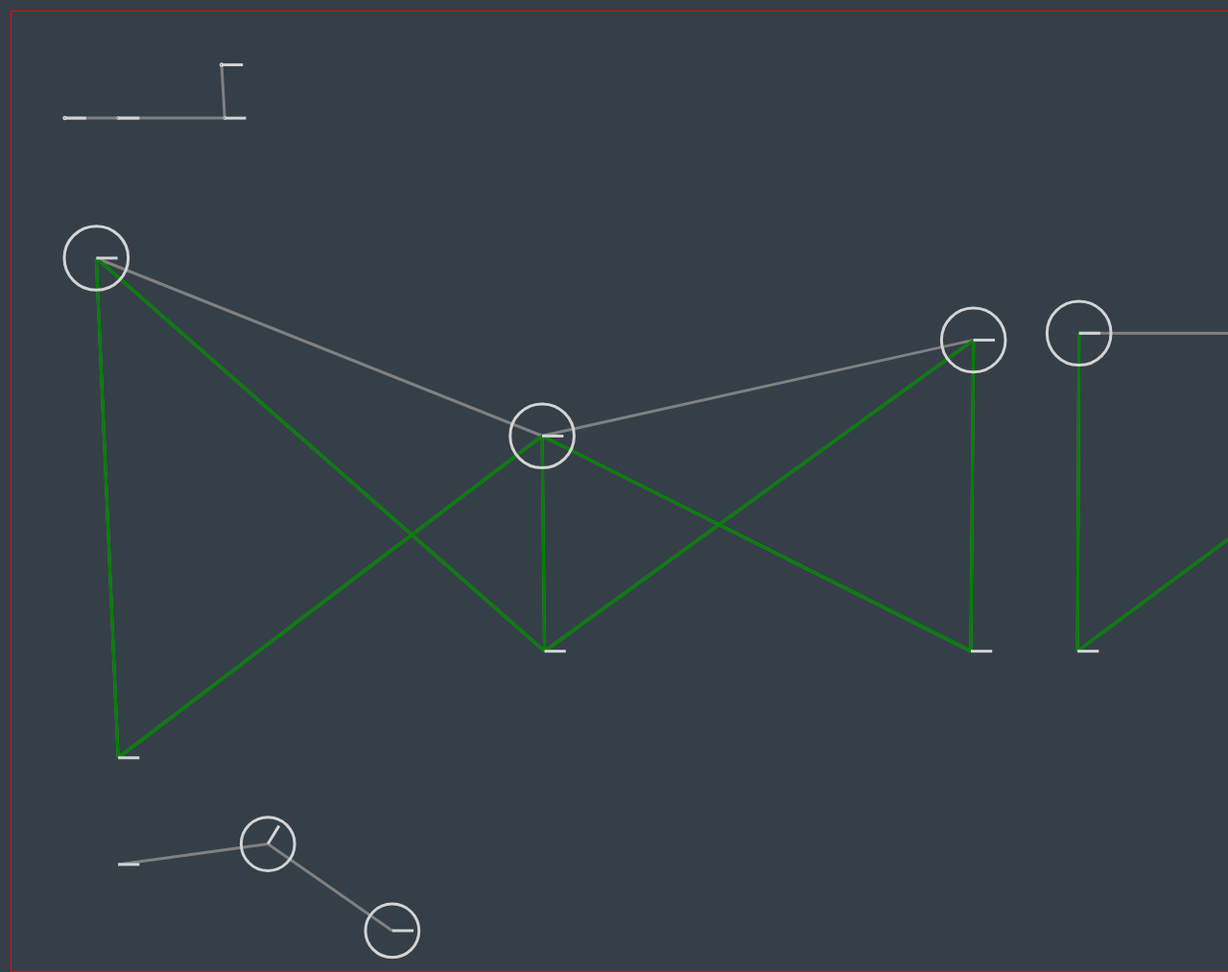
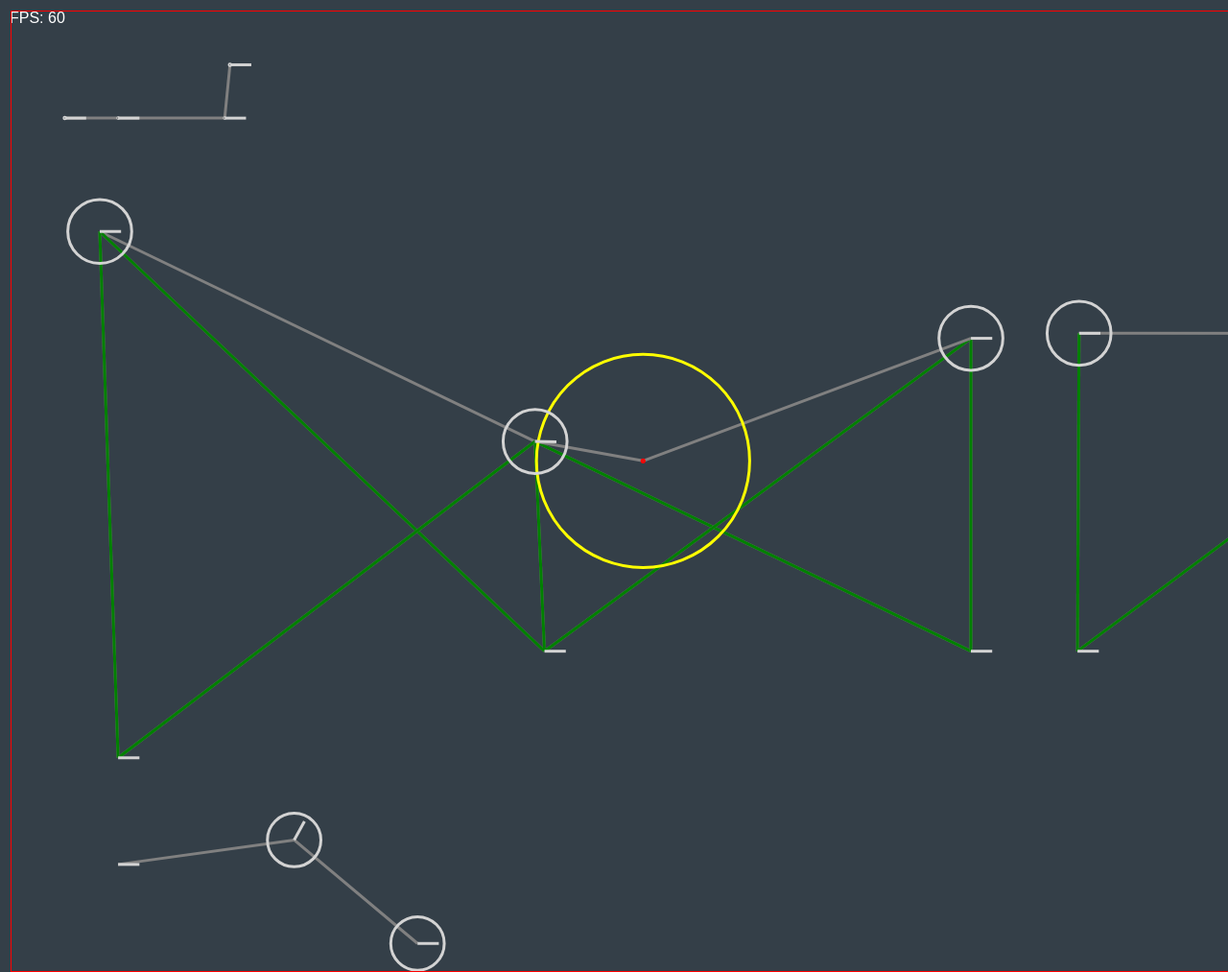
Before and after one commit to JoakimGustafsson/Truss, a plain HTML site: page Truss.html in a window 1280 px wide. Shown: the top 1013 px of the page at 96% size. Drawn offline with Linux system fonts and the light colour scheme.

Commit message:
FPS displayed

```diff
--- a/Javascript/Actuators.js
+++ b/Javascript/Actuators.js
@@ -85,9 +85,10 @@ class BinaryActuatorNode extends ActuatorNode {
 	 * This calculates the position like a normal Node, but then ensures that it lies on the line
 	 * between position1 and position2.
 	 * @param  {number} time
+	 * @param {number} deltaTime
 	 */
-	updatePosition(time) {
-		super.updatePosition(time);
+	updatePosition(time, deltaTime) {
+		super.updatePosition(time, deltaTime);
 		let fractionPosition = getT(this.position1, this.position2, this.getPosition());
 		if (fractionPosition < 0) {
 			this.setPosition(new Position(this.position1.x, this.position1.y));
@@ -129,9 +130,10 @@ class JumpNode extends BinaryActuatorNode {
 
 	/**
 	 * @param  {number} time
+	 * @param {number} deltaTime
 	 */
-	updatePosition(time) {
-		super.updatePosition(time); // Call parent in order to update this.iO nodes position
+	updatePosition(time, deltaTime) {
+		super.updatePosition(time, deltaTime); // Call parent in order to update this.iO nodes position
 
 		if (this.getState() == 2) {
 			this.gravityField.constant = this.originalGravityConstant * 4;
@@ -178,9 +180,10 @@ class LeftRightNode extends BinaryActuatorNode {
 
 	/**
 	 * @param  {number} time
+	 * @param {number} deltaTime
 	 */
-	updatePosition(time) {
-		super.updatePosition(time); // Call parent in order to update this.iO nodes position
+	updatePosition(time, deltaTime) {
+		super.updatePosition(time, deltaTime); // Call parent in order to update this.iO nodes position
 		this.handleLeftOrRight();
 	}
 
@@ -234,6 +237,7 @@ class LineBreakerNode extends ActuatorNode {
 
 	/**
 	 * @param  {number} time
+	 * @param {number} deltaTime
 	 */
 	sense() {
 		// console.log('enter sense'+this.iO.breakList.length);
--- a/Javascript/ExperimentalTrusses.js
+++ b/Javascript/ExperimentalTrusses.js
@@ -39,8 +39,8 @@ class WalkTruss extends Truss {
 		super(view, updatefrequency);
 
 		// Create a protagonist (yellow circle) and connect it to gravity
-		// let protagonist = new ProtagonistNode(new Position(3, 2.9), 70, 'Ego1');
-		let protagonist = new ProtagonistNode(new Position(0.1, 1), 70, 'Ego1');
+		let protagonist = new ProtagonistNode(new Position(3, 2.9), 70, 'Ego1');
+		// let protagonist = new ProtagonistNode(new Position(0.1, 1), 70, 'Ego1');
 		this.addNode(protagonist);
 
 		let egoGravityField = this.addTensor(gravityField(protagonist)); // Needed to create a jumpactuator
@@ -74,28 +74,28 @@ class WalkTruss extends Truss {
 
 		// rotation
 		let b6 = this.addNode(new Node(new Position(1, 8), NaN, 'fulcrum', undefined, undefined, 1, 1000));
-		let f6 = this.addGravityNode(new Node(new Position(2, 7), 70, 'weight1', 0, 0, 0.99, 1000));
-		let f7 = this.addGravityNode(new Node(new Position(3, 6), 70, 'weight2', 0, 0, 0.99));
+		let f6 = this.addGravityNode(new Node(new Position(2, 7), 70, 'weight1', 0, 0, 0.98, 1000));
+		let f7 = this.addGravityNode(new Node(new Position(3, 6), 70, 'weight2', 0, 0, 0.98));
 
 
-		let springconstant = 50000;
-		let absorbconstant = 5000;
+		let springconstant = 5000;
+		let absorbconstant = 50;
 
-		this.addTensor(new Spring(b6, f6, springconstant));
+		this.addTensor(new Spring(b6, f6, 900));
 		this.addTensor(new Spring(f6, f7, springconstant));
 
 
 		// let startTensor =
-		this.addTensor(new Spring(f1, f2, 90000));
+		this.addTensor(new Spring(f1, f2, 9000));
 
+		this.addTensor(new Spring(b2, f1, springconstant));
+		this.addTensor(new Absorber(b2, f1, absorbconstant));
 		this.addTensor(new Spring(f2, f3, springconstant));
-		this.addTensor(new Spring(f4, f5, springconstant));
+		this.addTensor(new Spring(f4, f5, springconstant*10));
 
 		this.addTensor(new Spring(b1, f2, springconstant));
 		this.addTensor(new Absorber(b1, f2, absorbconstant));
 
-		this.addTensor(new Spring(b2, f1, springconstant));
-		this.addTensor(new Absorber(b2, f1, absorbconstant));
 
 		this.addTensor(new Spring(f2, b3, springconstant));
 		this.addTensor(new Absorber(f2, b3, absorbconstant));
@@ -103,21 +103,21 @@ class WalkTruss extends Truss {
 		this.addTensor(new Spring(f3, b2, springconstant));
 		this.addTensor(new Absorber(f3, b2, absorbconstant));
 
-		this.addTensor(new Spring(b4, f5, springconstant));
+		this.addTensor(new Spring(b4, f5, springconstant*10));
 		this.addTensor(new Absorber(b4, f5, absorbconstant));
 
-
-		this.addTensor(new Spring(f1, b1, springconstant / 100));
-		this.addTensor(new Spring(f2, b2, springconstant / 100));
-		this.addTensor(new Spring(f3, b3, springconstant / 100));
-		this.addTensor(new Spring(f4, b4, springconstant));
-		this.addTensor(new Spring(f5, b5, springconstant));
+		this.addTensor(new Spring(f1, b1, springconstant*10));
+		this.addTensor(new Spring(f2, b2, springconstant*10));
+		this.addTensor(new Spring(f3, b3, springconstant*10));
+		this.addTensor(new Spring(f4, b4, springconstant*10));
+		this.addTensor(new Spring(f5, b5, springconstant*10));
 
 		this.addTensor(new Absorber(f1, b1, absorbconstant));
 		this.addTensor(new Absorber(f2, b2, absorbconstant));
 		this.addTensor(new Absorber(f3, b3, absorbconstant));
 		this.addTensor(new Absorber(f4, b4, absorbconstant));
 		this.addTensor(new Absorber(f5, b5, absorbconstant));
+
 
 		// Set up a keysensornode and make it sensitive to q, e and space
 		let sensorNode = this.addNode(new KeySensorNode(new Position(2, 1), 0.01, 'myKeySensorNode'));
@@ -146,7 +146,7 @@ class WalkTruss extends Truss {
 			new JumpNode(protagonist, new Position(0.5, 1), new Position(0.5, 2),
 				egoGravityField, 0.05, 'myJumpNode'));
 
-		this.addTensor(new Spring(sensorNode, jumpActuator, 50, 0.1));
+		this.addTensor(new Spring(sensorNode, jumpActuator, 50));
 
 		let collissionsensor = new CollisionSensorNode(new Position(4, 1), 0.01, 'CollissionSensor1');
 		collissionsensor.registerTrussObjectAndActuator(this, protagonist, lineBreakerActuator);
--- a/Javascript/Node.js
+++ b/Javascript/Node.js
@@ -101,11 +101,11 @@ class Node {
 	 * Update the position based on velocity, then let
 	 * the this.positionFunction (if present) tell where it should actually be
 	 * @param  {number} trussTime
-	 * @param  {number} deltaTime
+	 * @param  {number} timeFactor
 	 */
-	updatePosition(trussTime, deltaTime) {
+	updatePosition(trussTime, timeFactor) {
 		let oldPosition = new Position(this.getPosition().x, this.getPosition().y);
-		this.localPosition.add(this.velocity);
+		this.localPosition.add(multiplyVector(timeFactor, this.velocity));
 		if (this.positionFunction) {
 			this.setPosition(this.positionFunction(this, trussTime));
 			this.velocity = subtractVectors(this.getPosition(), oldPosition);
--- a/Javascript/Sensors.js
+++ b/Javascript/Sensors.js
@@ -49,8 +49,9 @@ class KeySensorNode extends Node {
 	/**
 	 * Dummy function. This is better handled in the updatePosition() function since
 	 * the sensor directly inluence the position of the sensor node rather than the iO.
+	 * @param {number} deltaTime
 	 */
-	sense() {}
+	sense(deltaTime) {}
 
 	/**
 	 * Combines a key number with a vecor to move if that key is being pressed
@@ -107,8 +108,9 @@ class CollisionSensorNode extends Node {
 	 * Has the iO node collided with any Spring.
 	 * If so, that will casue a collisionEvent generated from the Tensors
 	 * checkCollision() function.
+	 * @param {number} deltaTime
 	 */
-	sense() {
+	sense(deltaTime) {
 		for (let tensor of this.localtruss.positionBasedTensors) {
 			if (tensor.tensorType == TensorType.SPRING && !tensor.isGhost()) {
 				tensor.checkCollision(this.localobject); // the tensor will raiose an event that is caught by the collisionFunction()
@@ -174,8 +176,9 @@ class BounceSensorNode extends Node {
 	/**
 	 * If the position of the controlled object bounces or leaves on the right or
 	 * left side, disconnect it and restore the tensor to its original.
+	 * @param {number} deltaTime
 	 */
-	sense() {
+	sense(deltaTime) {
 		if (!this.localobject || !this.localobject.breakList) return;
 		for (let lineBreaker of this.localobject.breakList) {
 			let n1 = lineBreaker.immediatelyLeft.getOppositeNode(this.localobject);
@@ -194,18 +197,18 @@ class BounceSensorNode extends Node {
 			} else {
 				let nextTensor = 0;
 				let positionAlongNextTensor = 0;
-				if (this.passCloseBy(lineBreaker.immediatelyLeft.node2, lineBreaker.immediatelyLeft.node1)) {
+				if (this.passCloseBy(lineBreaker.immediatelyLeft.node2, lineBreaker.immediatelyLeft.node1, deltaTime)) {
 					console.log('exit at start of tensor ' + lineBreaker.original.getName());
 					nextTensor = this.getAngleClosestRight(n2, n1, -1);
 					if (nextTensor) {
-						positionAlongNextTensor = this.positionVelocityAlongNextTensor(nextTensor, n1, this.localobject);
+						positionAlongNextTensor = this.positionVelocityAlongNextTensor(nextTensor, n1, this.localobject, deltaTime);
 					}
 					this.localactuator.endExit(lineBreaker, n1, nextTensor, positionAlongNextTensor);
-				} else if (this.passCloseBy(lineBreaker.immediatelyRight.node1, lineBreaker.immediatelyRight.node2)) {
+				} else if (this.passCloseBy(lineBreaker.immediatelyRight.node1, lineBreaker.immediatelyRight.node2, deltaTime)) {
 					console.log('exit at end  of tensor ' + lineBreaker.original.getName());
 					nextTensor = this.getAngleClosestRight(n1, n2, 1);
 					if (nextTensor) {
-						positionAlongNextTensor = this.positionVelocityAlongNextTensor(nextTensor, n2, this.localobject);
+						positionAlongNextTensor = this.positionVelocityAlongNextTensor(nextTensor, n2, this.localobject, deltaTime);
 					}
 					this.localactuator.endExit(lineBreaker, n2, nextTensor, positionAlongNextTensor);
 				}
@@ -216,13 +219,14 @@ class BounceSensorNode extends Node {
 	 * @param  {Tensor} tensor
 	 * @param  {Node} connectionNode
 	 * @param  {Node} ego
+	 * @param {number} deltaTime
 	 * @return {Vector}
 	 */
-	positionVelocityAlongNextTensor(tensor, connectionNode, ego) {
+	positionVelocityAlongNextTensor(tensor, connectionNode, ego, deltaTime) {
 		let p1 = connectionNode.getPosition();
 		let p2 = tensor.getOppositeNode(connectionNode).getPosition();
 		let originalVector = new Vector(p2.x-p1.x, p2.y-p1.y);
-		let speed = length(ego.velocity);
+		let speed = length(ego.velocity)*deltaTime;
 		let newShortDisplacementVector = normalizeVector(speed, originalVector);
 		return addVectors(p1, newShortDisplacementVector);
 	}
@@ -230,10 +234,12 @@ class BounceSensorNode extends Node {
 	/**
 	 * @param  {Node} startNode
 	 * @param  {Node} endNode
+	 * @param {number} deltaTime
 	 * @return {number}
 	 */
-	passCloseBy(startNode, endNode) {
-		let relativeVelocity = subtractVectors(startNode.velocity, endNode.velocity);
+	passCloseBy(startNode, endNode, deltaTime) {
+		let realVelocity = subtractVectors(startNode.velocity, endNode.velocity);
+		let relativeVelocity = multiplyVector(deltaTime, realVelocity);
 		let p1 = startNode.getPosition();
 		let p2 = endNode.getPosition();
 		let p3 = addVectors(p1, relativeVelocity);
--- a/Javascript/Truss.js
+++ b/Javascript/Truss.js
@@ -23,12 +23,12 @@ class Truss {
 		this.positionBasedTensors = [];
 		this.velocityBasedTensors = [];
 
-		this.lastTime = 0;
-		this.lastTicks = 0;
-
 		this.delta=0;
 		this.lastFrameTimeMs=0;
 		this.timestep=timestep;
+		this.fps = 60,
+		this.framesThisSecond = 0,
+		this.lastFpsUpdate = 0;
 	}
 
 	/**
@@ -87,8 +87,9 @@ class Truss {
 	/**
 	 * Calculate all forces caused by a Nodes position.
 	 * For example, Springs or Fields are position based force appliers.
+	 * @param {number} deltaTime
 	 */
-	calculatePositionBasedForces() {
+	calculatePositionBasedForces(deltaTime) {
 		for (let i = 0; i < this.positionBasedTensors.length; i++) {
 			this.positionBasedTensors[i].calculateForce();
 		}
@@ -97,37 +98,41 @@ class Truss {
 	/**
 	 * Calculate all forces caused by a Nodes velocity.
 	 * For example, Absorbers (dampeners) generate a force based on two nodes relative velocity.
+	 * @param {number} deltaTime
 	 */
-	calculateVelocityBasedForces() {
+	calculateVelocityBasedForces(deltaTime) {
 		for (let i = 0; i < this.velocityBasedTensors.length; i++) {
-			this.velocityBasedTensors[i].calculateForce();
+			this.velocityBasedTensors[i].calculateForce(deltaTime);
 		}
 	};
 	/**
 	 * Update all nodes velocities based on Position based forces
+	 * @param {number} deltaTime
 	 */
-	calculatePositionBasedVelocities() {
+	calculatePositionBasedVelocities(deltaTime) {
 		for (let node of this.nodes) {
-			node.updatePositionBasedVelocity(this.timestep/100);
+			node.updatePositionBasedVelocity(deltaTime);
 		}
 	};
 
 	/**
 	 * Update all nodes velocities based on Velocity based forces
+	 * @param {number} deltaTime
 	 */
-	calculateTorques() {
+	calculateTorques(deltaTime) {
 		for (let node of this.nodes) {
-			node.calculateTorques();
+			node.calculateTorques(deltaTime);
 		}
 	};
 
 	/**
 	 * Update all nodes velocities based on Velocity based forces
+	 * @param {number} deltaTime
 	 */
-	calculateFinalVelocityAndRotation() {
+	calculateFinalVelocityAndRotation(deltaTime) {
 		for (let node of this.nodes) {
-			node.updateFinalVelocity(this.timestep/100);
-			node.updateFinalRotation(this.timestep/100);
+			node.updateFinalVelocity(deltaTime);
+			node.updateFinalRotation(deltaTime);
 		}
 	};
 
@@ -160,10 +165,11 @@ class Truss {
 
 	/**
 	 * Go through all sensors added by addSensor() and trigger the sense() function
+	 * @param {number} deltaTime
 	 */
-	sense() {
+	sense(deltaTime) {
 		for (let sensorNode of this.sensorNodes) {
-			sensorNode.sense();
+			sensorNode.sense(deltaTime);
 		}
 	}
 
@@ -177,13 +183,13 @@ class Truss {
 	 * @param {number} deltaTime
 	 */
 	calculate(trussTime, deltaTime) {
-		this.calculateTorques();
-		this.calculatePositionBasedForces();
-		this.calculatePositionBasedVelocities();
-		this.calculateVelocityBasedForces();
-		this.calculateFinalVelocityAndRotation();
+		this.calculateTorques(deltaTime);
+		this.calculatePositionBasedForces(deltaTime);
+		this.calculatePositionBasedVelocities(deltaTime);
+		this.calculateVelocityBasedForces(deltaTime);
+		this.calculateFinalVelocityAndRotation(deltaTime);
 		this.updatePositions(trussTime, deltaTime);
-		this.sense();
+		this.sense(deltaTime);
 	}
 
 	/**
@@ -224,33 +230,27 @@ class Truss {
 		this.delta += timestamp - this.lastFrameTimeMs; // note += here
 		this.lastFrameTimeMs = timestamp;
 
+		if (this.delta>0.2) {
+			this.delta=0;
+		}
 		// Simulate the total elapsed time in fixed-size chunks
 		while (this.delta >= this.timestep) {
-			this.calculate(timestamp-this.delta, this.timestep);
+			this.calculate(timestamp-this.delta, this.timestep/2);
 			this.delta -= this.timestep;
 		}
 		// this.calculate(timestamp, this.delta);
 		this.clear();
 		this.show(timestamp, 5 );
 
-		// Time debugging
-		// this.timeDebugToConsole();
-	}
+		if (timestamp > this.lastFpsUpdate + 1) { // update every second
+			this.fps = 0.25 * this.framesThisSecond + (1 - 0.25) * this.fps; // compute the new FPS
 
-	/**
-	 * Support function for debug purposes that displays both game time and real time
-	 */
-	timeDebugToConsole() {
-		let nowSeconds = (new Date()).getSeconds();
-		if (this.lastTime != nowSeconds) {
-			let gameTime = this.time - this.lastTicks;
-			let realTime = nowSeconds - this.lastTime;
-			if (realTime - gameTime > 0.02) {
-				console.log('Game time: ' + gameTime + ' Real time: ' + realTime + ' Diff: ' + (realTime - gameTime));
+			this.lastFpsUpdate = timestamp;
+			this.framesThisSecond = 0;
+			if (FPSdisplay) {
+				FPSdisplay.innerHTML='FPS: '+Math.round(this.fps);
 			}
-			;
-			this.lastTicks = this.time;
-			this.lastTime = nowSeconds;
 		}
+		this.framesThisSecond++;
 	}
 }
--- a/Truss.html
+++ b/Truss.html
@@ -23,6 +23,9 @@
 </head>
 <body style="background-color: #343f48;">
 	<section>
+		<div id ="FPSdisplay" style="position: absolute; left:10px; top:10px; color: white;">
+			abc
+		</div>
 		<table class="tg">
 			<tr>
 				<!-- Graphic editing window -->
@@ -69,7 +72,7 @@
 
 			// Setting up the canvas and ensure other initialization routines are run
 			function init() {
-
+				FPSdisplay = document.getElementById("FPSdisplay");
 
 				mainView = new View(new Vector(WIDTH,HEIGHT), new Vector(18,9));
 				mainNode = new TrussNode(new Position(0,0), mainView, 0.01,1, "MainNode")
```
